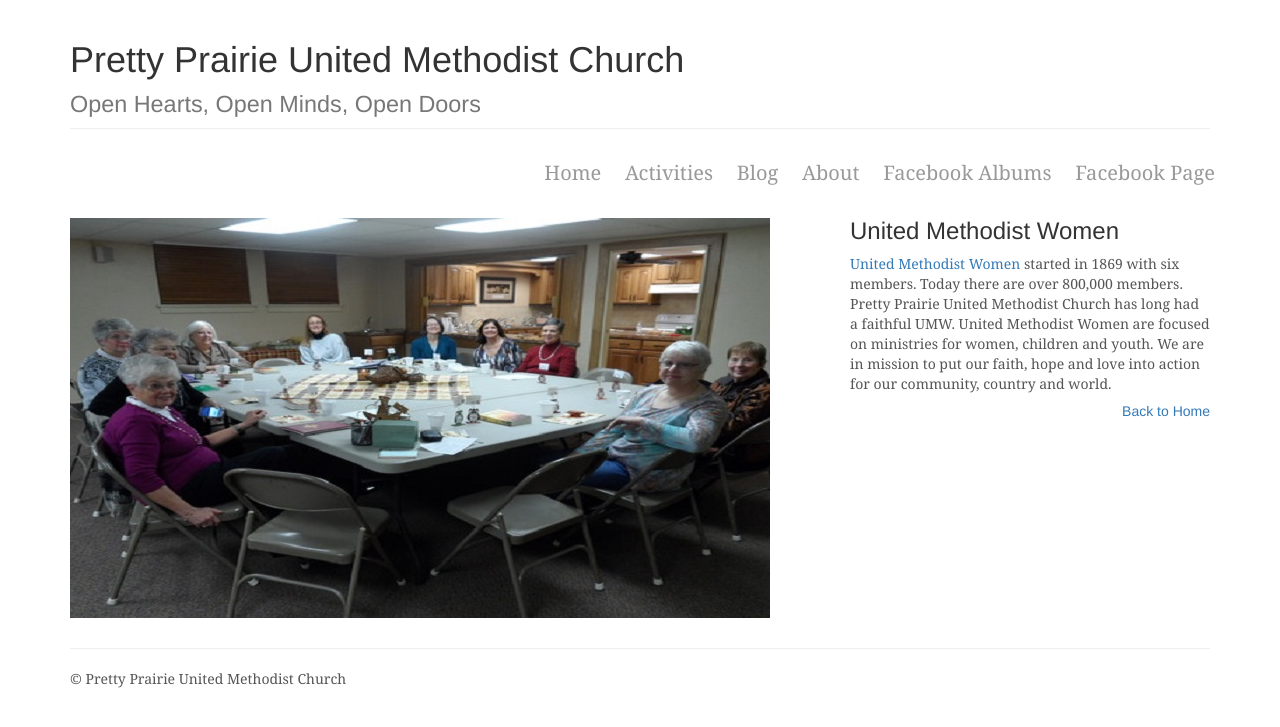
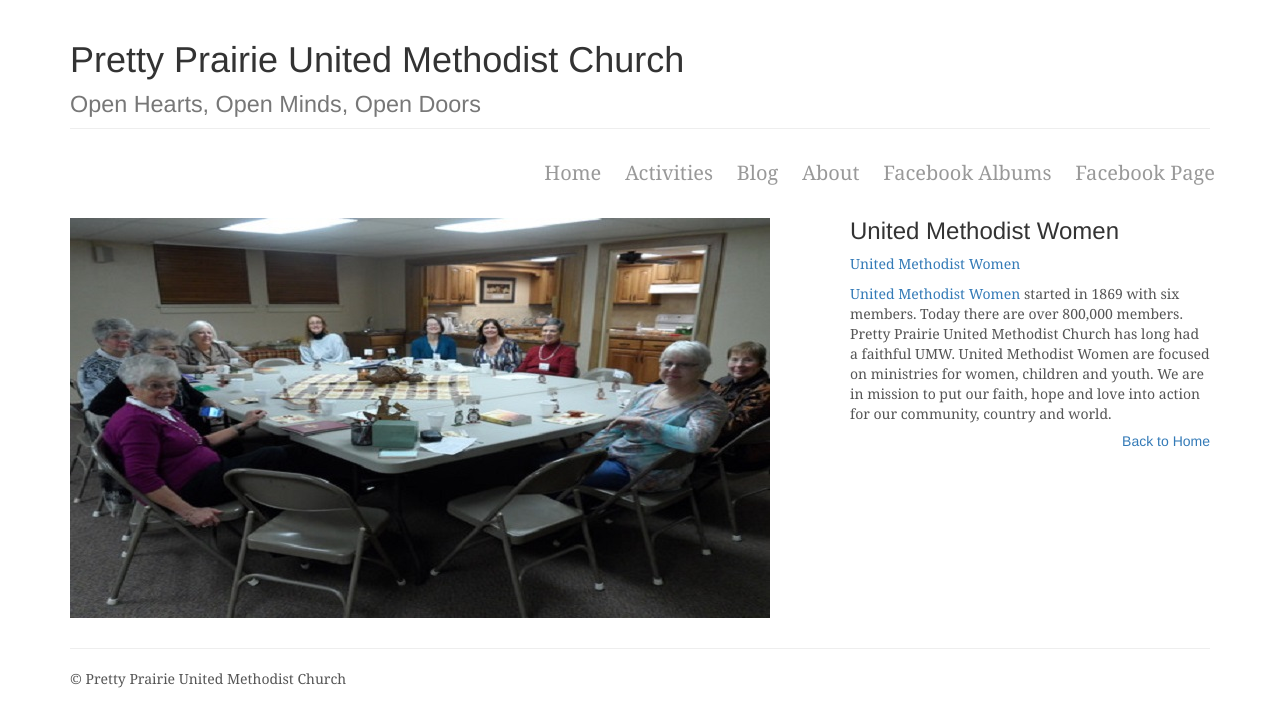
Before and after one commit to KatherineMichel/self-hosted-church-website-jekyll, a Jekyll site: the page built from unitedmethodistwomen.md, in a window 1280 px wide. Shown: the top 727 px of the page. Built offline with Jekyll 4.4.1, drawn with Linux system fonts in a browser that asks for light colours; nearby versions of some CDN libraries; library files that are not in the unit come from our copies.

Commit message:
Update unitedmethodistwomen.md

```diff
--- a/unitedmethodistwomen.md
+++ b/unitedmethodistwomen.md
@@ -4,4 +4,6 @@ permalink: /unitedmethodistwomen/
 title: United Methodist Women
 image: /images/umw.jpg
 ---
+<a href="http://www.unitedmethodistwomen.org" target="_blank">United Methodist Women</a>
+
 [United Methodist Women](http://www.unitedmethodistwomen.org) started in 1869 with six members. Today there are over 800,000 members. Pretty Prairie United Methodist Church has long had a faithful UMW. United Methodist Women are focused on ministries for women, children and youth. We are in mission to put our faith, hope and love into action for our community, country and world.
```
